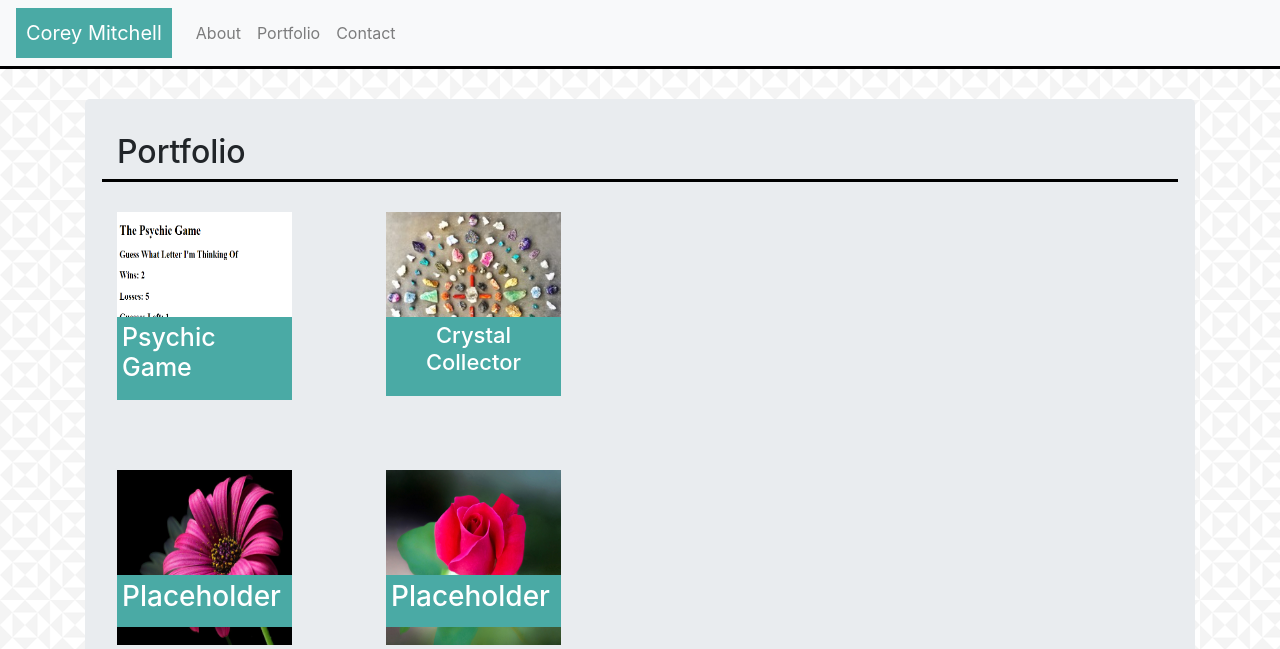
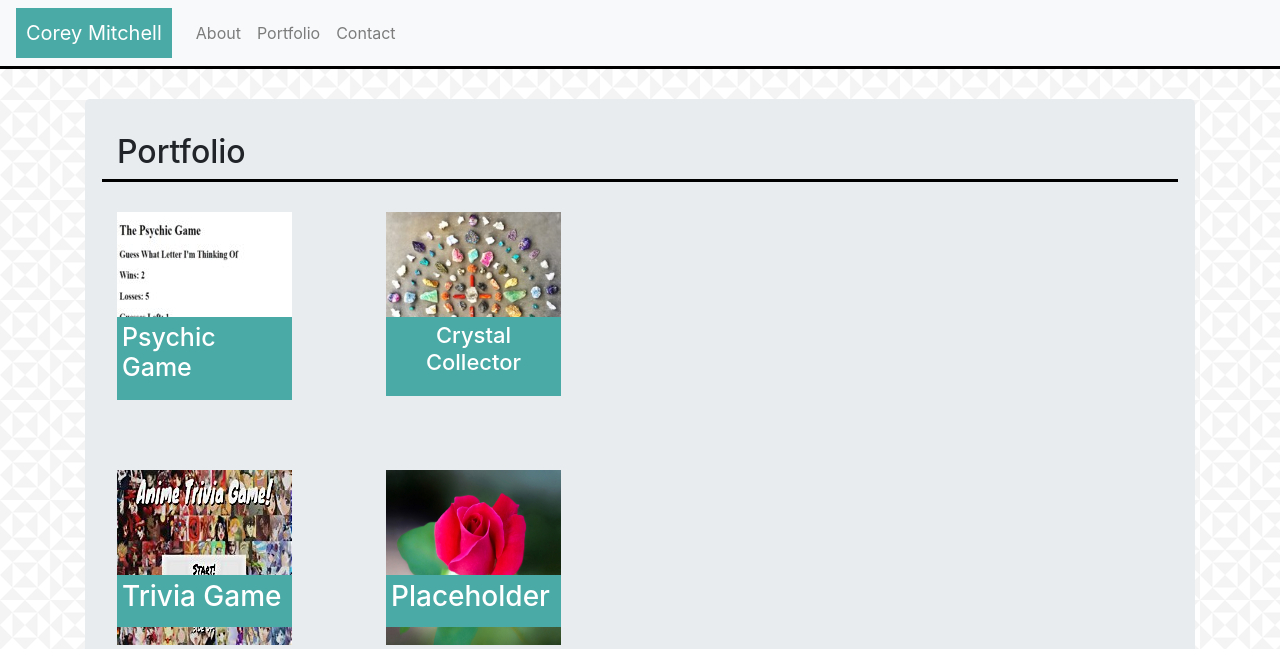
Before and after one commit to corey-mitchell/Bootstrap-Portfolio, a plain HTML site: page portfolio.html in a window 1280 px wide. Shown: the top 649 px of the page. Drawn offline with nearby package versions, Linux system fonts and the light colour scheme.

Commit message:
added new project, everything is up to date. also attempted to fix the photo glitch on portfolio.

```diff
--- a/portfolio.html
+++ b/portfolio.html
@@ -50,7 +50,7 @@
 
                     <div class="col-md-3" id="img1div">
                         <div id="img1">
-                           <img src="./assets/images/psychic-game-img.png" alt="image placeholder" width="175" height="175">
+                           <img src="./assets/images/psychic-game-img.jpg" alt="Psychic Game Image" width="175" height="175">
                         </div>
 
                         <div id="ph1">
@@ -63,7 +63,7 @@
 
                     <div class="col-md-3" id="img2div">
                         <div id="img2">
-                            <img src="assets/images/Crystals.jpeg" alt="image placeholder" width="175" height="175">
+                            <img src="assets/images/Crystals.jpeg" alt="Crystal Collector Game Image" width="175" height="175">
                         </div>
 
                         <div id="ph2">
@@ -79,12 +79,12 @@
 
                     <div class="col-md-3" id="img3div">
                         <div id="img3">
-                            <img src="assets/images/PHI3.jpg" alt="image placeholder" width="175" height="175">
+                            <img src="assets/images/trivia-game-img.jpg" alt="Anime Trivia Game Image" width="175" height="175">
                         </div>
 
                         <div id="ph3">
-                            <a href="#" class="PLlinks">
-                                <h3>Placeholder</h3>
+                            <a href="https://corey-mitchell.github.io/TriviaGame/" class="PLlinks">
+                                <h3>Trivia Game</h3>
                             </a>
                         </div>
                     </div>
```
Also changed, not shown: assets/images/psychic-game-img.PNG (deleted), assets/images/psychic-game-img.jpg (added), assets/images/trivia-game-img.jpg (added), 1 other file.
